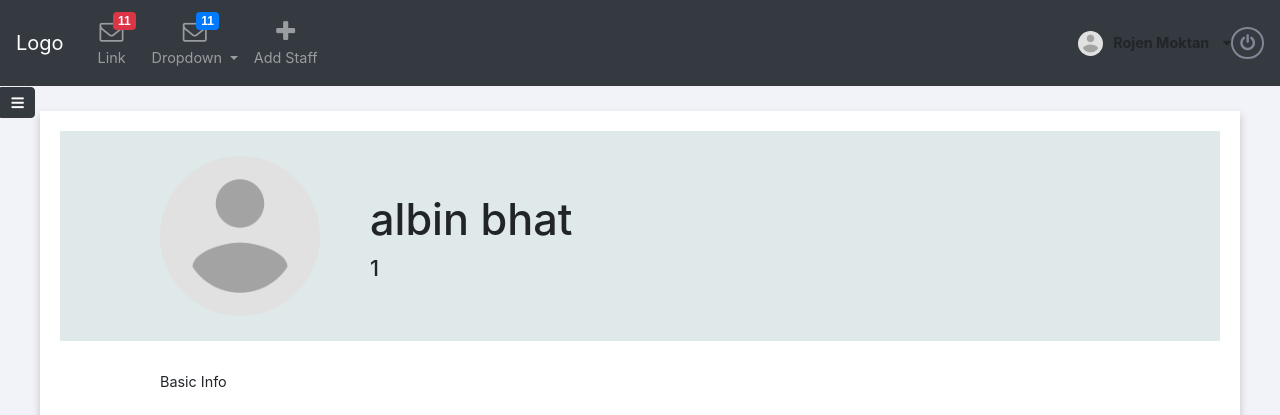
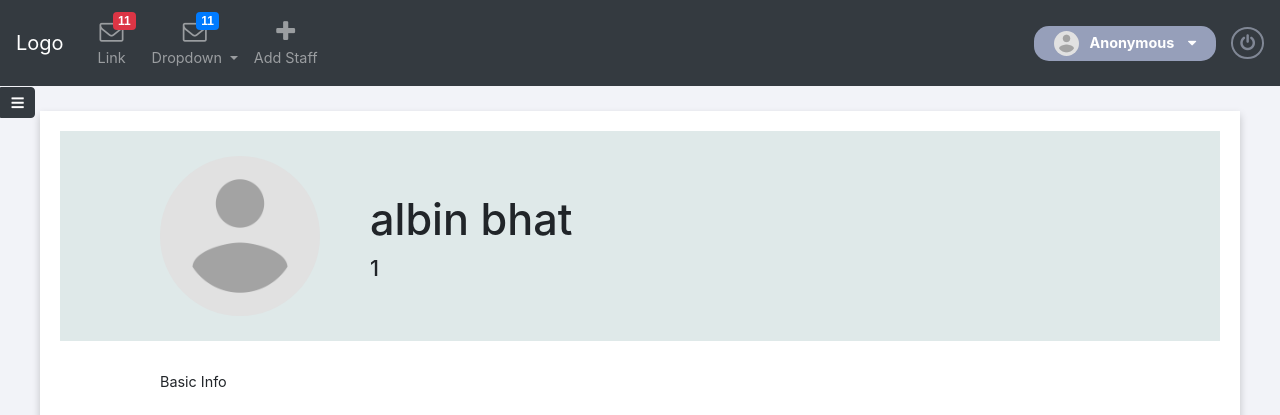
Before and after one commit to RojenTmg/ems, a CodeIgniter app: page /ems/index.php/admin/viewED/1 in a window 1280 px wide. Shown: the top 415 px of the page. Run offline with CodeIgniter, Linux system fonts and the light colour scheme; data comes from the database, SQL or seed files in the repository; some libraries are stand-ins or nearby versions.

Commit message:
profile-bar css updated

```diff
--- a/application/views/admin/templates/header.php
+++ b/application/views/admin/templates/header.php
@@ -125,7 +125,7 @@
     <div onclick="displayFunctionType();" class="drop-down-item" id="show-profile">
       <div class="pro-file">
         <?= img(array('src'=>'assets/images/default.png', 'alt'=> 'employee image')); ?>
-        <span><strong> Rojen Moktan &nbsp;&nbsp;&nbsp;  </strong></span>
+        <span><strong> Anonymous &nbsp;&nbsp;&nbsp;  </strong></span>
         <i class="fa fa-caret-down" aria-hidden="true"></i>
       </div>
       <div class="drop-down">
--- a/assets/css/dashboard.css
+++ b/assets/css/dashboard.css
@@ -970,13 +970,11 @@ background-color: #4c546d;
   80% { opacity: 1; }
   100% {opacity:1; }
 }
-<<<<<<< HEAD
 
 /*list of employees*/
 .employee_table :hover{
   cursor: pointer;
 }
-=======
 /*-----------------------------prfile-picture-theme-------------------------------------------------*/
 .drop-down-item {
   margin: 0 15px 0 30px;
@@ -1075,5 +1073,3 @@ background-color: #4c546d;
   text-shadow: 0.3px 0.3px #6c757d;
   text-decoration: none;
 }
-
->>>>>>> afc5ab89e220c3a9d4448d48a84216f6ba0979c8
```
